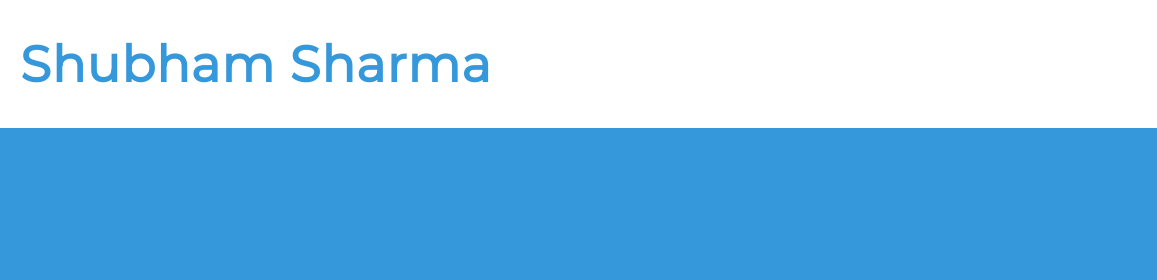
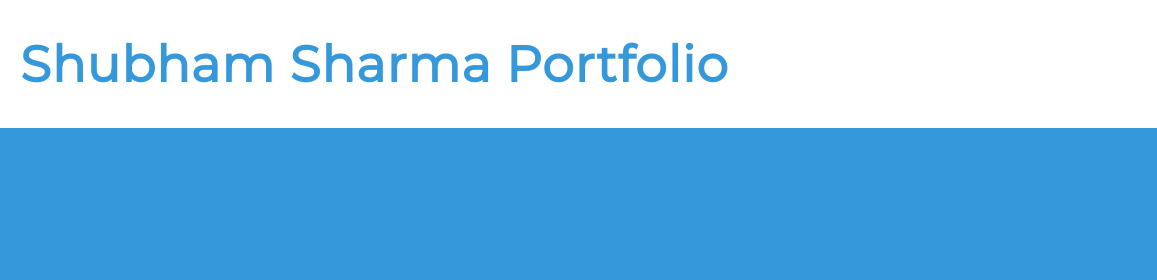
Before and after one commit to shubhamsharma98/my-aclouguru-portfolio, a plain HTML site: page index.html in a window 1280 px wide. Shown: the top 280 px of the page, 0-1157 px from the left. Drawn offline with Linux system fonts and the light colour scheme.

Commit message:
edited page header from Shubham Sharma to Shubham Sharma Portfolio

```diff
--- a/index.html
+++ b/index.html
@@ -15,7 +15,7 @@
     <main class="overflow--auto">
       <h1 class="color--skyBlue section__heading--largest">
         <!--Your name goes here -->
-        Shubham Sharma
+        Shubham Sharma Portfolio
       </h1>
 
       <ul class="section--social">
```
